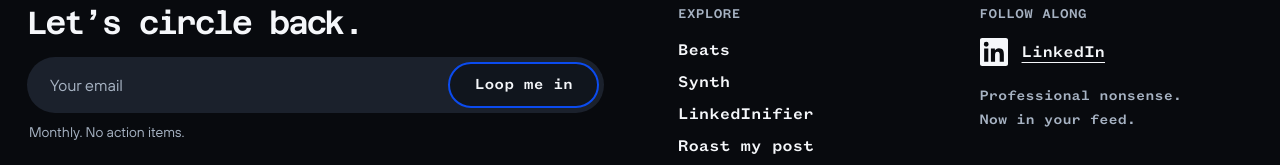
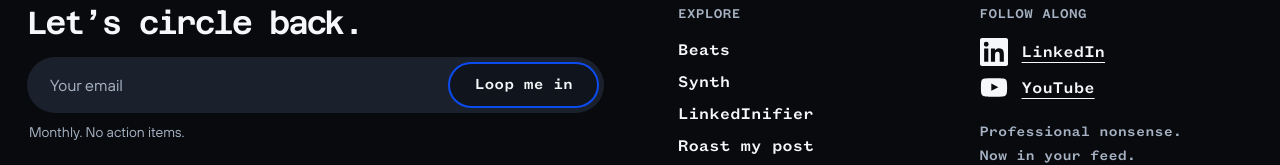
Before and after one commit to aphelps099/linkedin, a React (Vite) app: page / in a window 1280 px wide. Shown: the part 3219-3384 px from the top of the page. Built offline with nearby package versions, Linux system fonts and the light colour scheme; no server answers.

Commit message:
Add YouTube channel to shared social footer

```diff
--- a/src/brand/SiteFooter.jsx
+++ b/src/brand/SiteFooter.jsx
@@ -101,6 +101,10 @@ export const SiteFooter = memo(function SiteFooter({base='/'}) {
             <svg viewBox="0 0 24 24" fill="currentColor" aria-hidden="true"><path d="M20.447 20.452h-3.554v-5.569c0-1.328-.027-3.037-1.852-3.037-1.853 0-2.136 1.445-2.136 2.939v5.667H9.351V9h3.414v1.561h.049c.476-.9 1.637-1.85 3.37-1.85 3.601 0 4.267 2.37 4.267 5.455v6.286zM5.337 7.433a2.062 2.062 0 1 1 0-4.124 2.062 2.062 0 0 1 0 4.124zM7.119 20.452H3.555V9h3.564v11.452zM22.225 0H1.771C.792 0 0 .774 0 1.729v20.542C0 23.227.792 24 1.771 24h20.451C23.2 24 24 23.227 24 22.271V1.729C24 .774 23.2 0 22.222 0z"/></svg>
             <span>LinkedIn</span>
           </a>
+          <a className="lb-linkedin" href="https://www.youtube.com/channel/UCek60SLgrY7-XX03sz1A_fg" target="_blank" rel="noopener noreferrer">
+            <svg viewBox="0 0 24 24" fill="currentColor" aria-hidden="true"><path fillRule="evenodd" d="M23 7s-.22-1.55-.89-2.23c-.85-.9-1.8-.9-2.24-.95C16.74 3.6 12 3.6 12 3.6h-.01s-4.73 0-7.86.22c-.44.05-1.39.05-2.24.95C1.22 5.45 1 7 1 7S.78 8.82.78 10.64v1.71C.78 14.18 1 16 1 16s.22 1.55.89 2.23c.85.9 1.97.87 2.47.97 1.79.17 7.64.22 7.64.22s4.74-.01 7.87-.23c.44-.05 1.39-.05 2.24-.95C22.78 17.55 23 16 23 16s.22-1.82.22-3.65v-1.71C23.22 8.82 23 7 23 7ZM9.69 14.43V8.12l6.07 3.16-6.07 3.15Z" clipRule="evenodd"/></svg>
+            <span>YouTube</span>
+          </a>
           <p>Professional nonsense.<br/>Now in your feed.</p>
         </section>
       </div>
```
